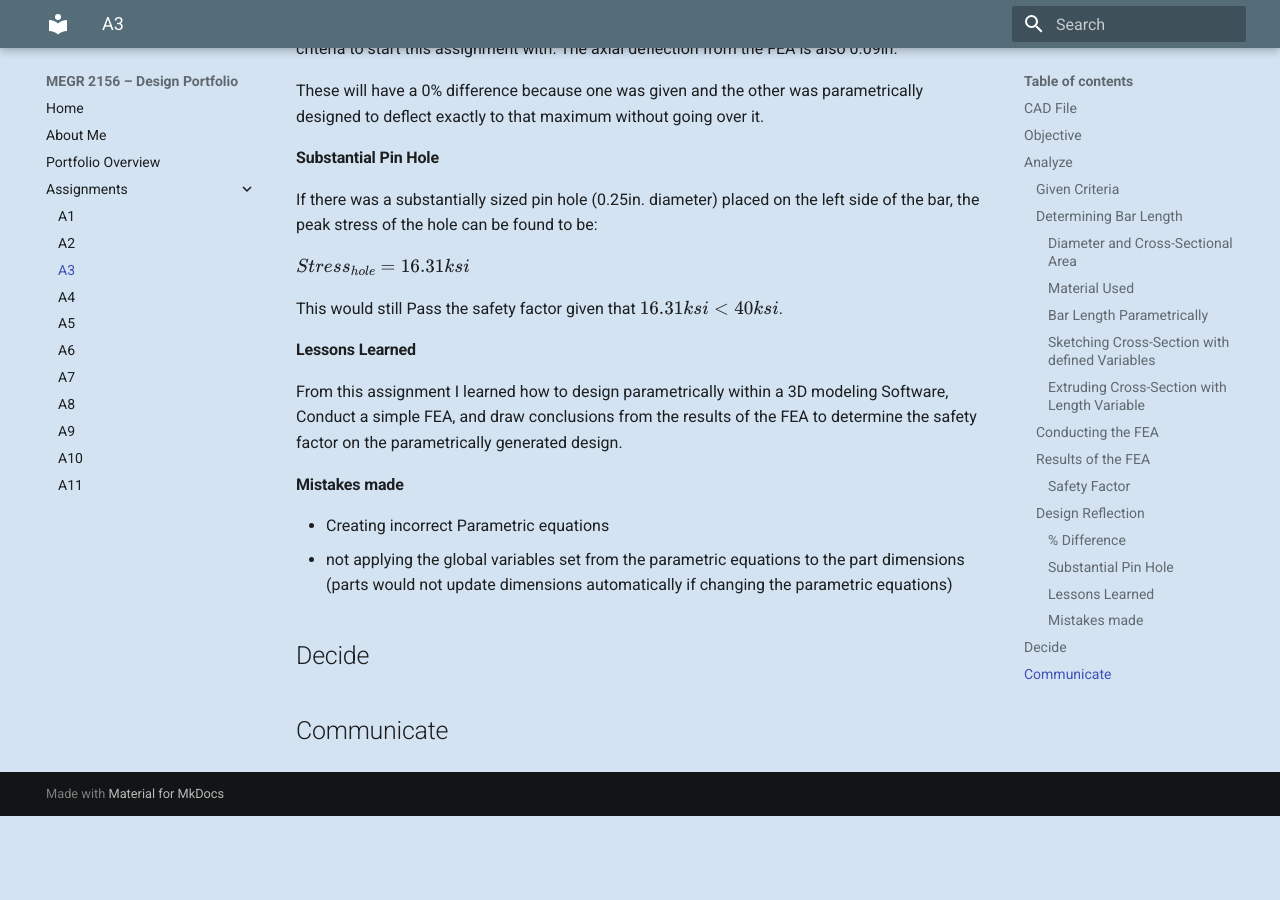
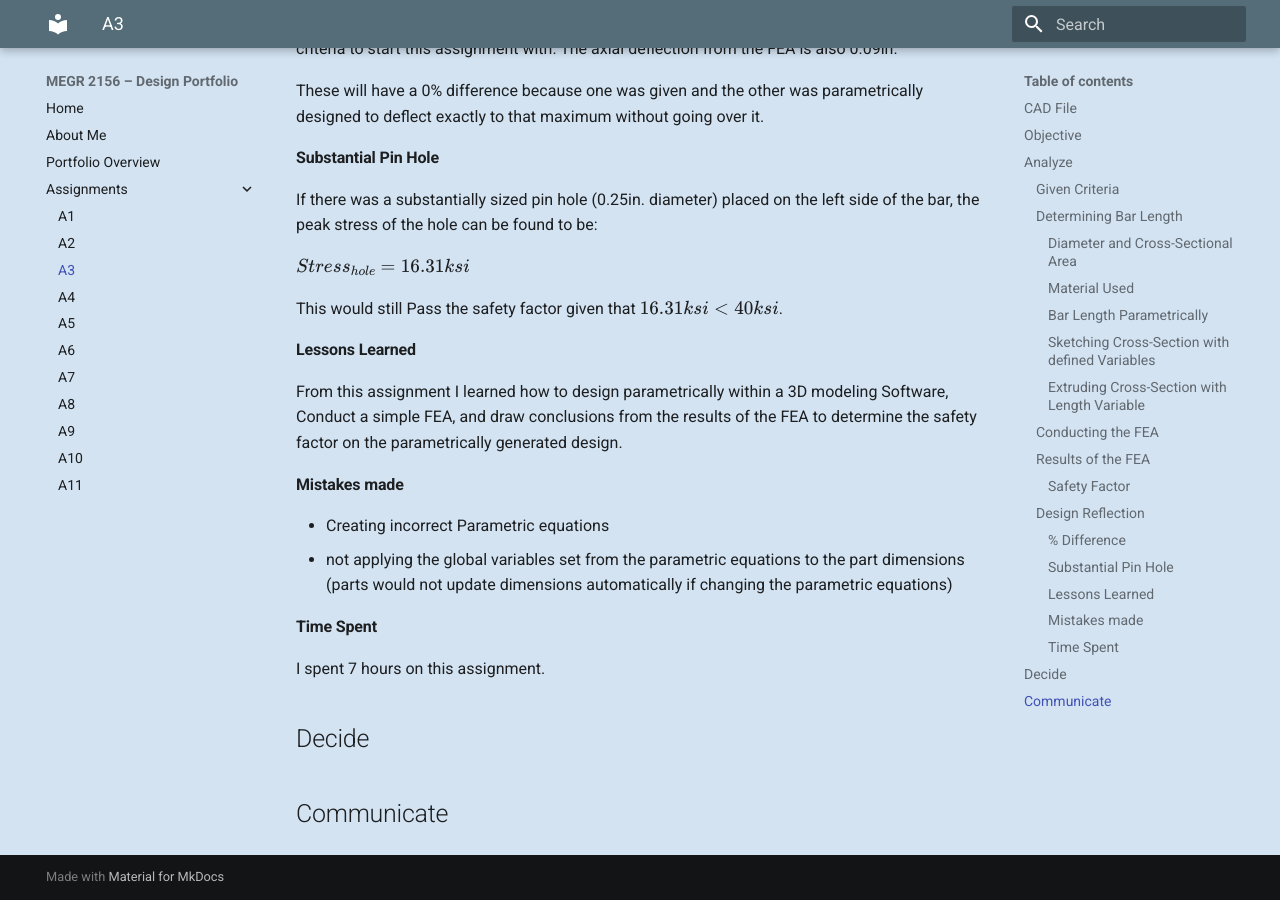
Before and after one commit to Noah-DiMenna/megr2156-portfolio, an MkDocs documentation site: the page built from docs/assignments/A03/index.md, in a window 1280 px wide and 900 px high, scrolled down 7222 px. Built offline with MkDocs 1.6.1 and Material for MkDocs 9.7.7, drawn with Linux system fonts in a browser that asks for light colours; before the commit the page ends 8038 px from its top, so only the background shows below that.

Commit message:
Document time spent on assignment A03
Added time spent on the assignment to the documentation.

```diff
--- a/docs/assignments/A03/index.md
+++ b/docs/assignments/A03/index.md
@@ -165,6 +165,10 @@ From this assignment I learned how to design parametrically within a 3D modeling
 - Creating incorrect Parametric equations
 - not applying the global variables set from the parametric equations to the part dimensions (parts would not update dimensions automatically if changing the parametric equations)
 
+#### Time Spent
+
+I spent 7 hours on this assignment.
+
 ## Decide
 
 
```
